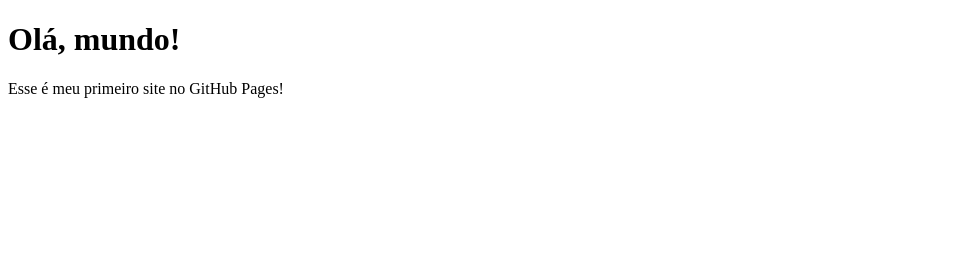
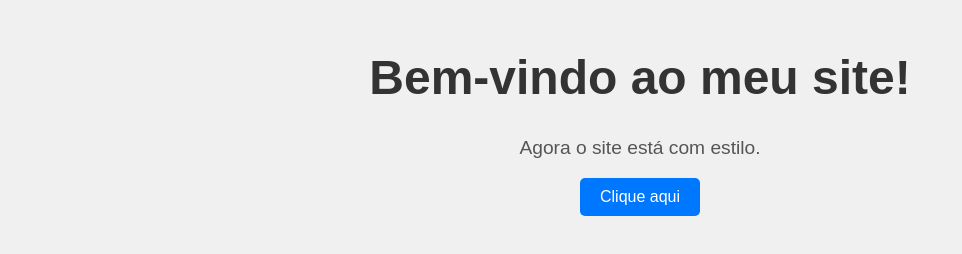
Before and after one commit to joaosousa113/DelicieCupCakes, a plain HTML site: page index.html in a window 1280 px wide. Shown: the whole page, without its empty margins (0-962 px from the left). Drawn offline with Linux system fonts and the light colour scheme.

Commit message:
index.html

```diff
--- a/index.html
+++ b/index.html
@@ -2,10 +2,12 @@
 <html>
 <head>
   <meta charset="UTF-8">
-  <title>Meu Site</title>
+  <title>Meu Site Estilizado</title>
+  <link rel="stylesheet" href="style.css">
 </head>
 <body>
-  <h1>Olá, mundo!</h1>
-  <p>Esse é meu primeiro site no GitHub Pages!</p>
+  <h1>Bem-vindo ao meu site!</h1>
+  <p>Agora o site está com estilo.</p>
+  <button>Clique aqui</button>
 </body>
 </html>
```
